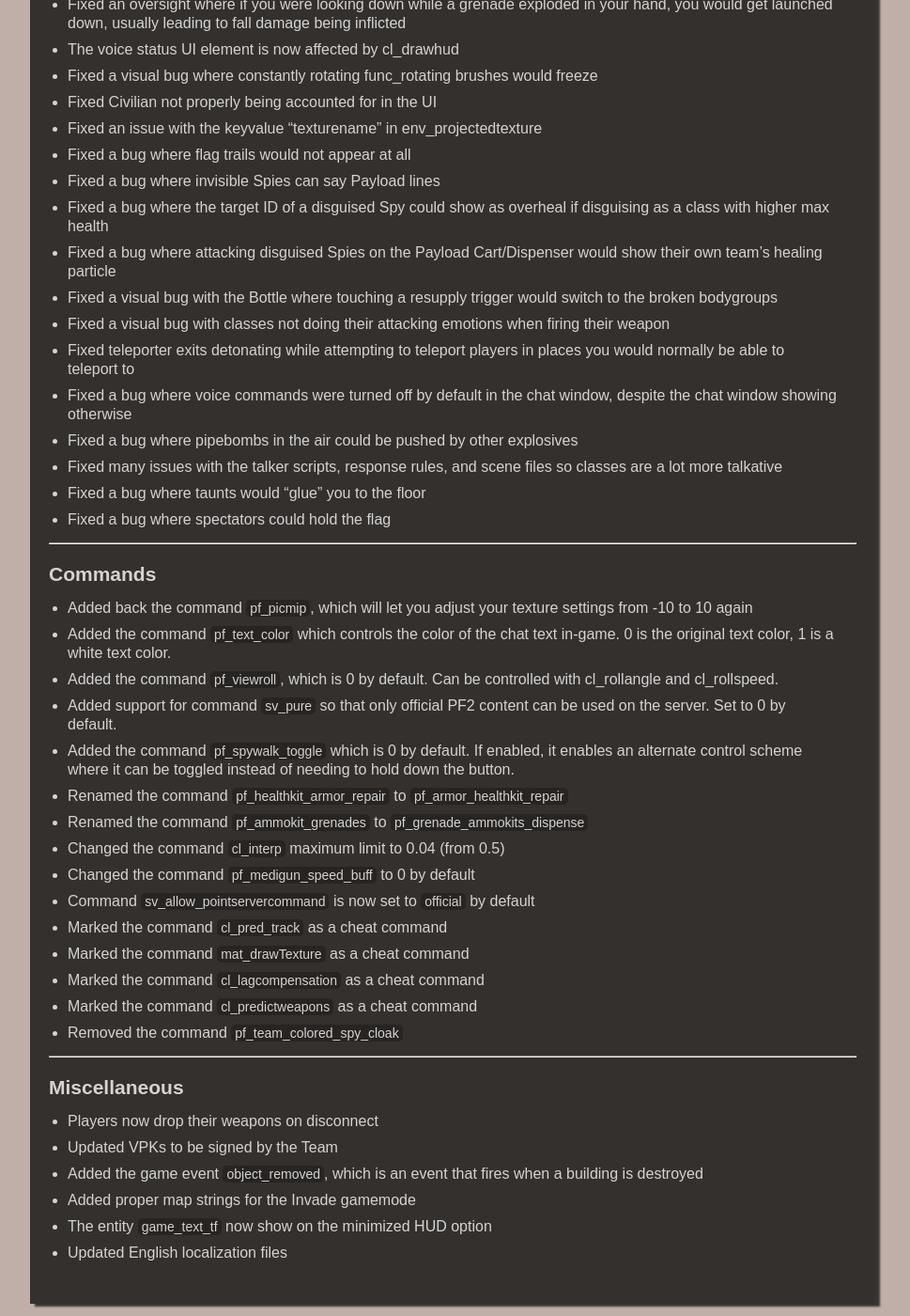
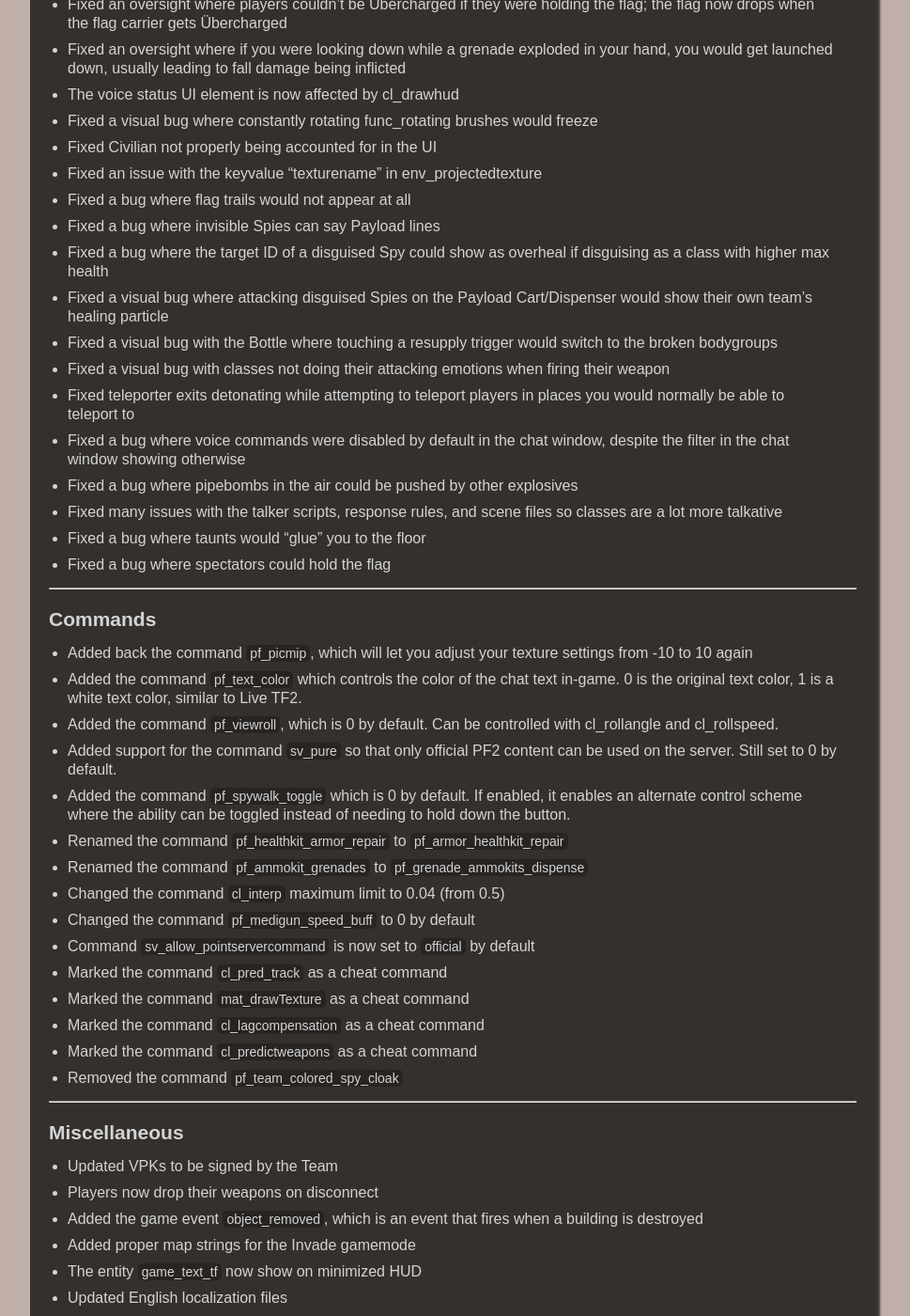
Before and after one commit to Pre-Fortress-2/PF2-Website, a Jekyll site: the page built from _posts/updates/2024-06-28-update-073.md, in a window 1280 px wide and 1400 px high, scrolled down 4151 px. Shown: the whole window at 94% size, without its empty margins (158-1127 px from the left). Built offline with Jekyll 4.4.1, drawn with Linux system fonts in a browser that asks for light colours; some of the changed text lies outside the part shown.

Commit message:
updated patch notes

```diff
--- a/_posts/updates/2024-06-28-update-073.md
+++ b/_posts/updates/2024-06-28-update-073.md
@@ -11,14 +11,14 @@
 excerpt: "Updates to the current build of Pre-Fortress 2."
 ---
 
-> Unfortunately, our next major update, 0.8, will no longer support Mac OS.
+> Important announcement for Mac OS users: Starting with the 0.8 update, Pre-Fortress 2 will no longer be natively supporting Mac OS.
 
 ---
 
 ## Balance Changes
 - ### General
 	- Adjusted how explosive radius damage is calculated
-	- Weapon switch/deploy speed is now 0.5 seconds (from 0.66 seconds). Animation speed has not been changed.
+	- Weapon deploy speed is now 0.5 seconds (from 0.66 seconds). Animation speed has not been modified.
 
 - ### Scout
 	- #### Class
@@ -85,14 +85,15 @@
 
 - ### Well (Arena)
 	- Added a grenade pickup and an armor pack below the capture point
-	- Fixed multiple props being misaligned
+	- Fixed multiple props being misaligned in various areas
+	- Added slightly more out of bounds detailing
 
 - ### Well (CTF)
 	- Updated the skybox
 	- Slightly brightened up the map
 
 - ### Well (5CP)
-	- Fixed some logo textures in spawn
+	- Fixed logo textures in spawn
 	- Fixed issues with the doors
 
 - ## Chariots
@@ -100,19 +101,20 @@
 	-
 
 - ## Hydro
-	- Improved player clipping
+	- Slightly improved player clipping
 ---
 
 ## Additions
-- Updated the minimized UI with proper support
+- Updated compatibility with the latest SourceMod version
+- Updated the minimized UI's health, armor, and grenade UI element placement
 - Added the Speed Boost condition
 - Added the point entity ``game_convar_mod``, from Mapbase, which allows you to set ConVars on a map
-- Added a UI element for Spywalking, as well as keybind definitions
+- Added a UI element for Spywalking, as well as keybind definitions in the options menu, under "SPY: Spywalk"
 - Added new third person Tranquilizer Gun animations
 - Added overheal particles
 - Added rocket trailing sounds for both the Rocket Launcher's rocket and Flamethrower's flame rocket
-- Ported Live TF2's scoreboard
-- Ported the "invis" proxy from Live TF2
+- Updated the scoreboard to use Live TF2's implementation
+- Ported the ``invis`` proxy from Live TF2
 - Updated materials to use the ``invis`` proxy
 - Game changing commands are now automatically added to server tags
 - Classes now say things when throwing grenades
@@ -138,11 +139,11 @@
 - Fixed a bug where flag trails would not appear at all
 - Fixed a bug where invisible Spies can say Payload lines
 - Fixed a bug where the target ID of a disguised Spy could show as overheal if disguising as a class with higher max health
-- Fixed a bug where attacking disguised Spies on the Payload Cart/Dispenser would show their own team's healing particle
+- Fixed a visual bug where attacking disguised Spies on the Payload Cart/Dispenser would show their own team's healing particle
 - Fixed a visual bug with the Bottle where touching a resupply trigger would switch to the broken bodygroups
 - Fixed a visual bug with classes not doing their attacking emotions when firing their weapon
 - Fixed teleporter exits detonating while attempting to teleport players in places you would normally be able to teleport to
-- Fixed a bug where voice commands were turned off by default in the chat window, despite the chat window showing otherwise
+- Fixed a bug where voice commands were disabled by default in the chat window, despite the filter in the chat window showing otherwise
 - Fixed a bug where pipebombs in the air could be pushed by other explosives
 - Fixed many issues with the talker scripts, response rules, and scene files so classes are a lot more talkative
 - Fixed a bug where taunts would "glue" you to the floor
@@ -152,10 +153,10 @@
 
 ## Commands
 - Added back the command ``pf_picmip``, which will let you adjust your texture settings from -10 to 10 again
-- Added the command ``pf_text_color`` which controls the color of the chat text in-game. 0 is the original text color, 1 is a white text color.
+- Added the command ``pf_text_color`` which controls the color of the chat text in-game. 0 is the original text color, 1 is a white text color, similar to Live TF2.
 - Added the command ``pf_viewroll``, which is 0 by default. Can be controlled with cl_rollangle and cl_rollspeed.
-- Added support for command ``sv_pure`` so that only official PF2 content can be used on the server. Set to 0 by default.
-- Added the command ``pf_spywalk_toggle`` which is 0 by default. If enabled, it enables an alternate control scheme where it can be toggled instead of needing to hold down the button.
+- Added support for the command ``sv_pure`` so that only official PF2 content can be used on the server. Still set to 0 by default.
+- Added the command ``pf_spywalk_toggle`` which is 0 by default. If enabled, it enables an alternate control scheme where the ability can be toggled instead of needing to hold down the button.
 - Renamed the command ``pf_healthkit_armor_repair`` to ``pf_armor_healthkit_repair``
 - Renamed the command ``pf_ammokit_grenades`` to ``pf_grenade_ammokits_dispense``
 - Changed the command ``cl_interp`` maximum limit to 0.04 (from 0.5)
@@ -170,9 +171,9 @@
 ---
 
 ## Miscellaneous
+- Updated VPKs to be signed by the Team
 - Players now drop their weapons on disconnect
-- Updated VPKs to be signed by the Team
 - Added the game event ``object_removed``, which is an event that fires when a building is destroyed
 - Added proper map strings for the Invade gamemode
-- The entity ``game_text_tf`` now show on the minimized HUD option
+- The entity ``game_text_tf`` now show on minimized HUD
 - Updated English localization files
```
Also changed, not shown: other parts of _posts/updates/2024-06-28-update-073.md (+3 -4 lines).
